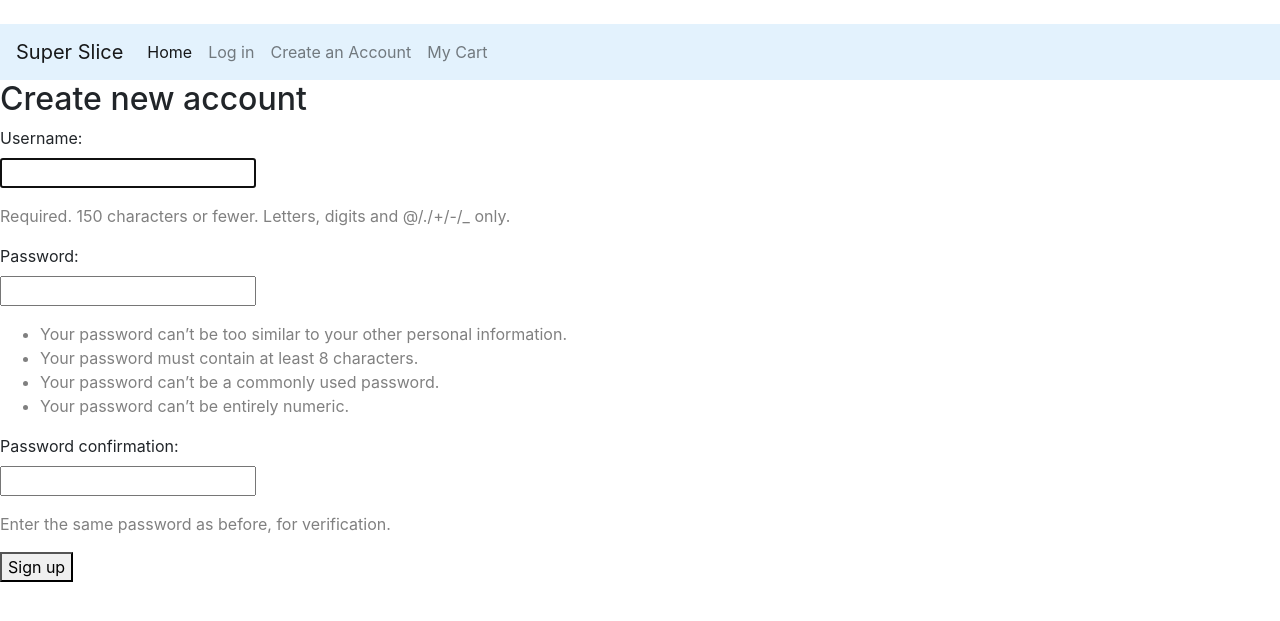
After one commit to hydrospanner/pizza_restaurant_orders, a Django app: page /signup in a window 1280 px wide. The commit adds this page. Shown: the top 621 px of the page. Run offline with Django 3.2, Linux system fonts and the light colour scheme; some libraries are stand-ins or nearby versions.

Commit message:
added signup form

```diff
--- a/orders/templates/orders/base.html
+++ b/orders/templates/orders/base.html
@@ -32,7 +32,7 @@
                     <a class="nav-link" href="{% url 'login' %}">Log in</a>
                 </li>
                 <li class="nav-item">
-                    <a class="nav-link" href="{% url 'login' %}">Create an Account</a>
+                    <a class="nav-link" href="{% url 'signup' %}">Create an Account</a>
                 </li>
                 {% endif %}
                 <li class="nav-item">
--- /dev/null
+++ b/users/templates/users/signup.html
@@ -0,0 +1,31 @@
+{% extends "orders/base.html" %}
+
+{% block body %}
+<h2>Create new account</h2>
+{% if message %}
+<div>
+    {{ message }}
+</div>
+{% endif %}
+
+<form method="post">
+    {% csrf_token %}
+    {% for field in form %}
+    <p>
+        {{ field.label_tag }}<br>
+        {{ field }}
+        {% if field.help_text %}
+        <div style="color: grey">
+            {{ field.help_text|safe }}
+        </div>
+        {% endif %}
+    </p>
+        {% for error in field.errors %}
+<p style="color: red">{{ error }}</p>
+        {% endfor %}
+
+    {% endfor %}
+    <button type="submit">Sign up</button>
+</form>
+
+{% endblock %}
--- a/users/urls.py
+++ b/users/urls.py
@@ -5,5 +5,6 @@ from . import views
 urlpatterns = [
     path("login", views.login_view, name="login"),
     path("logout", views.logout_view, name="logout"),
+    path("signup", views.signup, name="signup"),
     path("user", views.user_view, name="user"),
 ]
--- a/users/views.py
+++ b/users/views.py
@@ -1,4 +1,5 @@
 from django.contrib.auth import authenticate, login, logout
+from django.contrib.auth.forms import UserCreationForm
 from django.http import HttpResponse, HttpResponseRedirect
 from django.shortcuts import render
 from django.urls import reverse
@@ -28,3 +29,17 @@ def login_view(request):
 def logout_view(request):
     logout(request)
     return render(request, "users/login.html", {"message": "Logged out."})
+
+def signup(request):
+    if request.method == 'POST':
+        form = UserCreationForm(request.POST)
+        if form.is_valid():
+            form.save()
+            username = form.cleaned_data.get('username')
+            raw_password = form.cleaned_data.get('password1')
+            user = authenticate(username=username, password=raw_password)
+            login(request, user)
+            return HttpResponseRedirect(reverse("index"))
+    else:
+        form = UserCreationForm()
+    return render(request, 'users/signup.html', {'form': form})
```
